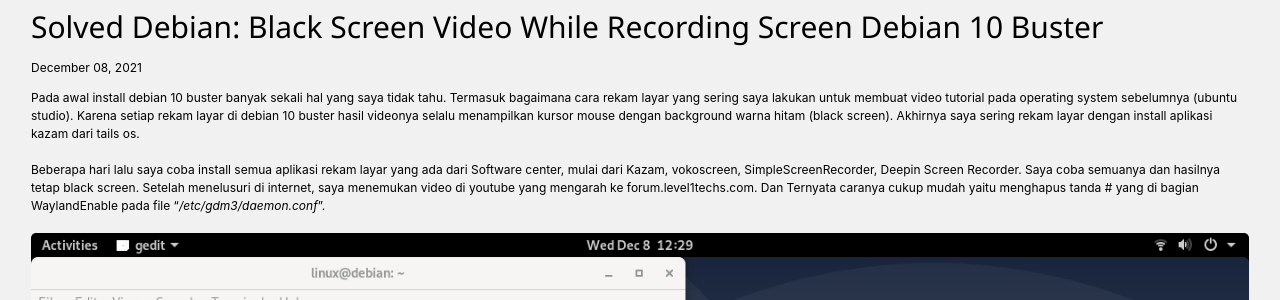
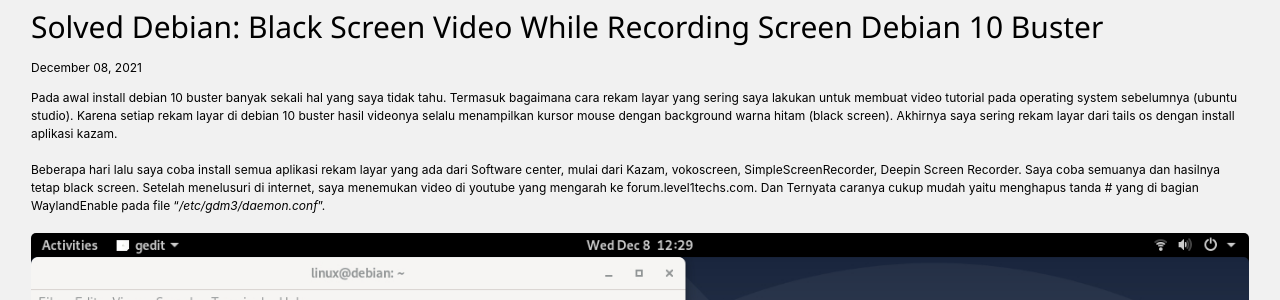
Before and after one commit to mohamadrido/blog, a Jekyll site: the page built from _posts/2021-12-08-solved-debian-black-screen-video-while-recording-screen-debian-10-buster.md, in a window 1280 px wide and 900 px high, scrolled down 576 px. Shown: the part 170-470 px from the top of the window. Built offline with Jekyll 4.4.1, drawn with Linux system fonts in a browser that asks for light colours; our own code applies the rules of GitHub Pages for plain Markdown files.

```diff
--- a/_posts/2021-12-08-solved-debian-black-screen-video-while-recording-screen-debian-10-buster.md
+++ b/_posts/2021-12-08-solved-debian-black-screen-video-while-recording-screen-debian-10-buster.md
@@ -5,7 +5,7 @@ category: [ Software ]
 tags: [ system ]
 image: /assets/images/solved-debian-black-screen-video-while-recording-screen-debian-10-buster.jpg
 ---
-Pada awal install debian 10 buster banyak sekali hal yang saya tidak tahu. Termasuk bagaimana cara rekam layar yang sering saya lakukan untuk membuat video tutorial pada operating system sebelumnya (ubuntu studio). Karena setiap rekam layar di debian 10 buster hasil videonya selalu menampilkan kursor mouse dengan background warna hitam (black screen). Akhirnya saya sering rekam layar dengan install aplikasi kazam dari tails os.<br/>
+Pada awal install debian 10 buster banyak sekali hal yang saya tidak tahu. Termasuk bagaimana cara rekam layar yang sering saya lakukan untuk membuat video tutorial pada operating system sebelumnya (ubuntu studio). Karena setiap rekam layar di debian 10 buster hasil videonya selalu menampilkan kursor mouse dengan background warna hitam (black screen). Akhirnya saya sering rekam layar dari tails os dengan install aplikasi kazam.<br/>
 <br/>
 Beberapa hari lalu saya coba install semua aplikasi rekam layar yang ada dari Software center, mulai dari Kazam, vokoscreen, SimpleScreenRecorder, Deepin Screen Recorder. Saya coba semuanya dan hasilnya tetap black screen. Setelah menelusuri di internet, saya menemukan video di youtube yang mengarah ke <a href="https://forum.level1techs.com/t/screen-recorder-for-wayland/112195/21">forum.level1techs.com</a>. Dan Ternyata caranya cukup mudah yaitu menghapus tanda # yang di bagian WaylandEnable pada file "<i>/etc/gdm3/daemon.conf</i>".<br/>
 <br/>
```
